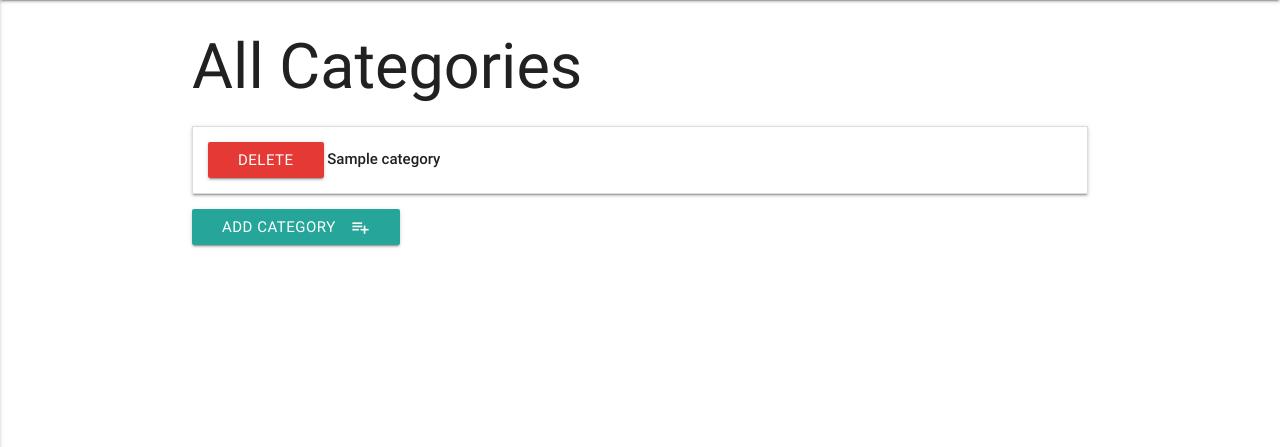
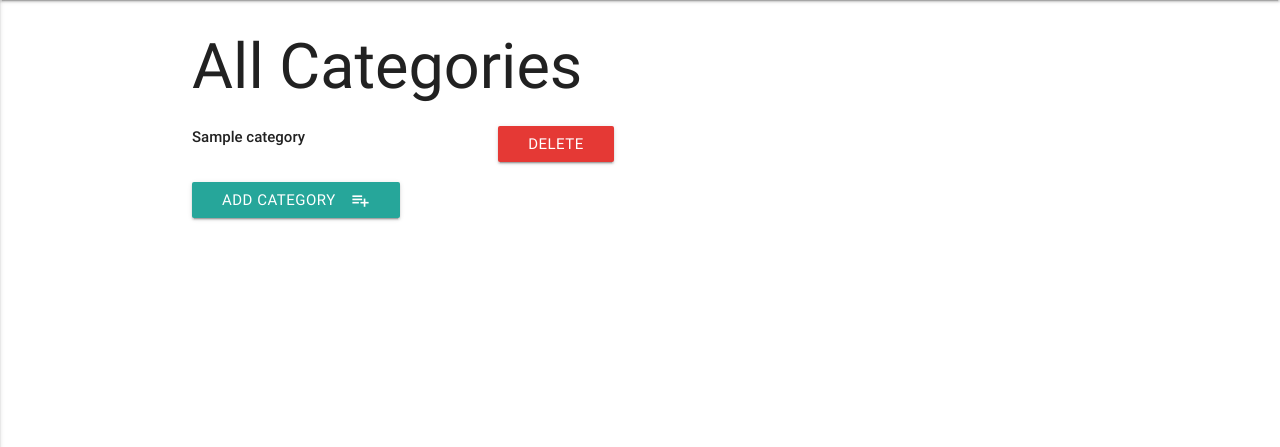
Before and after one commit to aleksandrsg/pasta_dishes, a Flask app: page /get_categories in a window 1280 px wide. Shown: the part 64-511 px from the top of the page. Run offline with Flask 2, Linux system fonts and the light colour scheme; a database or web service that is not in the repository returns one stand-in record (values such as "Sample title"); some libraries are stand-ins or nearby versions.

Commit message:
Added div class col s5 l8 for Books

```diff
--- a/static/css/style.css
+++ b/static/css/style.css
@@ -2,3 +2,9 @@
 body {
     background-color: grey
 }
+*/
+
+@media only screen and (min-width: 0)
+html {
+    font-size: 25px;
+}
--- a/templates/books.html
+++ b/templates/books.html
@@ -5,14 +5,14 @@
     {% for book in books %}
             <div class="row">
             <!--- Image for book-->
-            <div class="col s4 l4">
+            <div class="col s7 l4">
                 <div class="card">
                     <div class="card-image">
                     <img src="{{book.image}}" alt="book_image">
                     </div>
                 </div>
             </div>
-            <div class="col s8 l8">
+            <div class="col s5 l8">
             <!--- Book description-->
                     <div class="card-content">
                      <h5><span class="card-title">{{book.name}}</span></h5>
--- a/templates/categories.html
+++ b/templates/categories.html
@@ -4,19 +4,16 @@
 
 <h1> All Categories</h1>
 
-    <ul class="collapsible" data-collapsible="accordion">
         {% for cat in categories %}
-        <li>
-            <div class="collapsible-header">
-                <div class="col s11">
-                    <a class="waves-effect waves-light btn btn_small darken-1 red" href="{{url_for('delete_category', category_id = cat._id)}}">Delete</a>
+            <div class="row">
+                <div class="col s6 l4">
                     <strong>{{ cat.category_name }}</strong>
                 </div>
+                <div class="col s6 l8">
+                    <a class="waves-effect waves-light btn btn_small darken-1 red" href="{{url_for('delete_category', category_id = cat._id)}}">Delete</a>
+                </div>
             </div>
-        </li>
         {% endfor %}
-    </ul>
-
     <!-- Category button -->
 
     <div class="row">
--- a/templates/parent.html
+++ b/templates/parent.html
@@ -26,6 +26,7 @@
                 <li><a href="{{url_for('get_receipts')}}">Main</a></li>
                 <li><a href="{{url_for('add_receipt')}}">Add receipt</a></li>
                 <li><a href="{{url_for('get_categories')}}">Categories</a></li>
+                <li><a href="{{url_for('get_books')}}">Books</a></li>
               </ul>
             </div>
           </nav>
```
Also changed, not shown: templates/description.html (+4 -4 lines).
